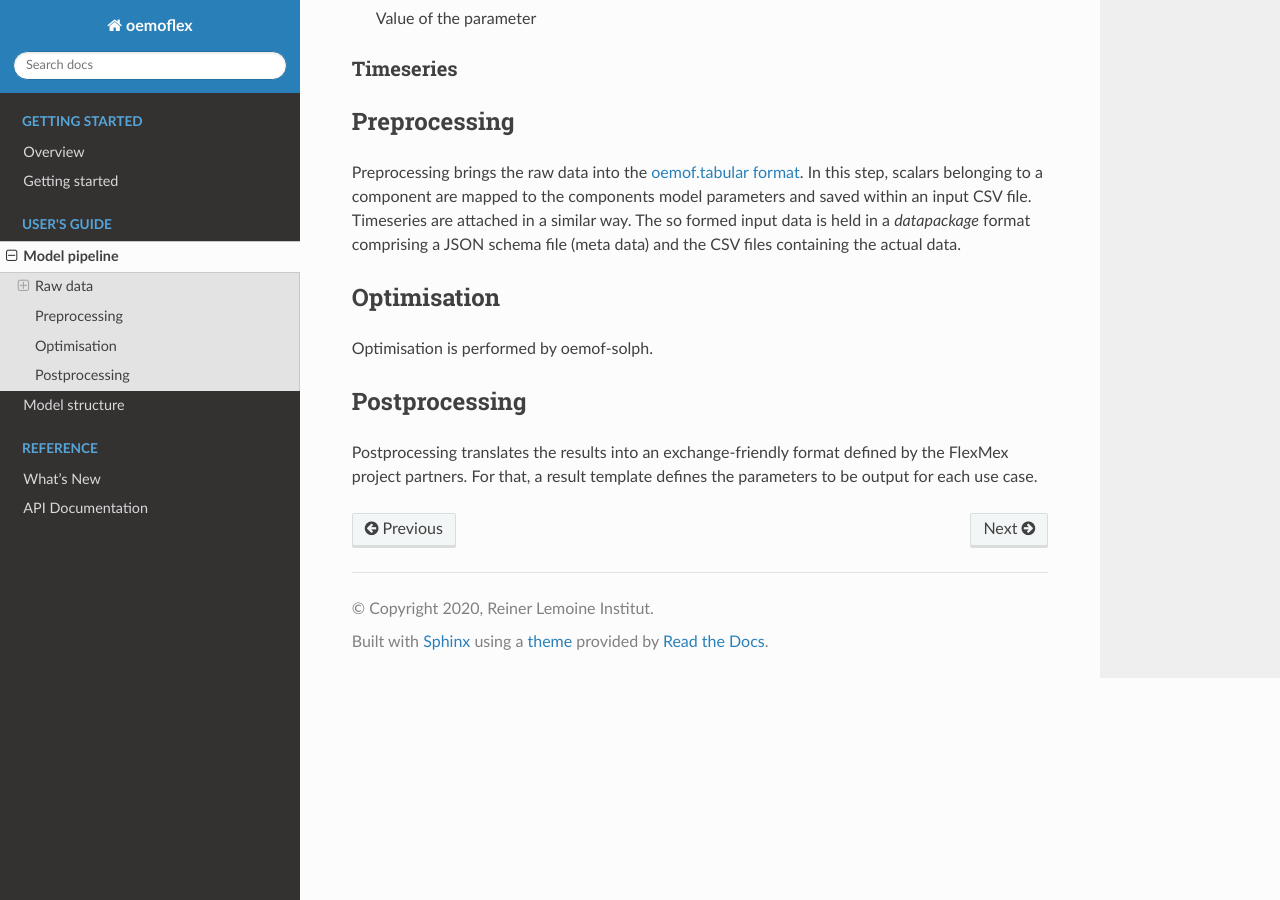
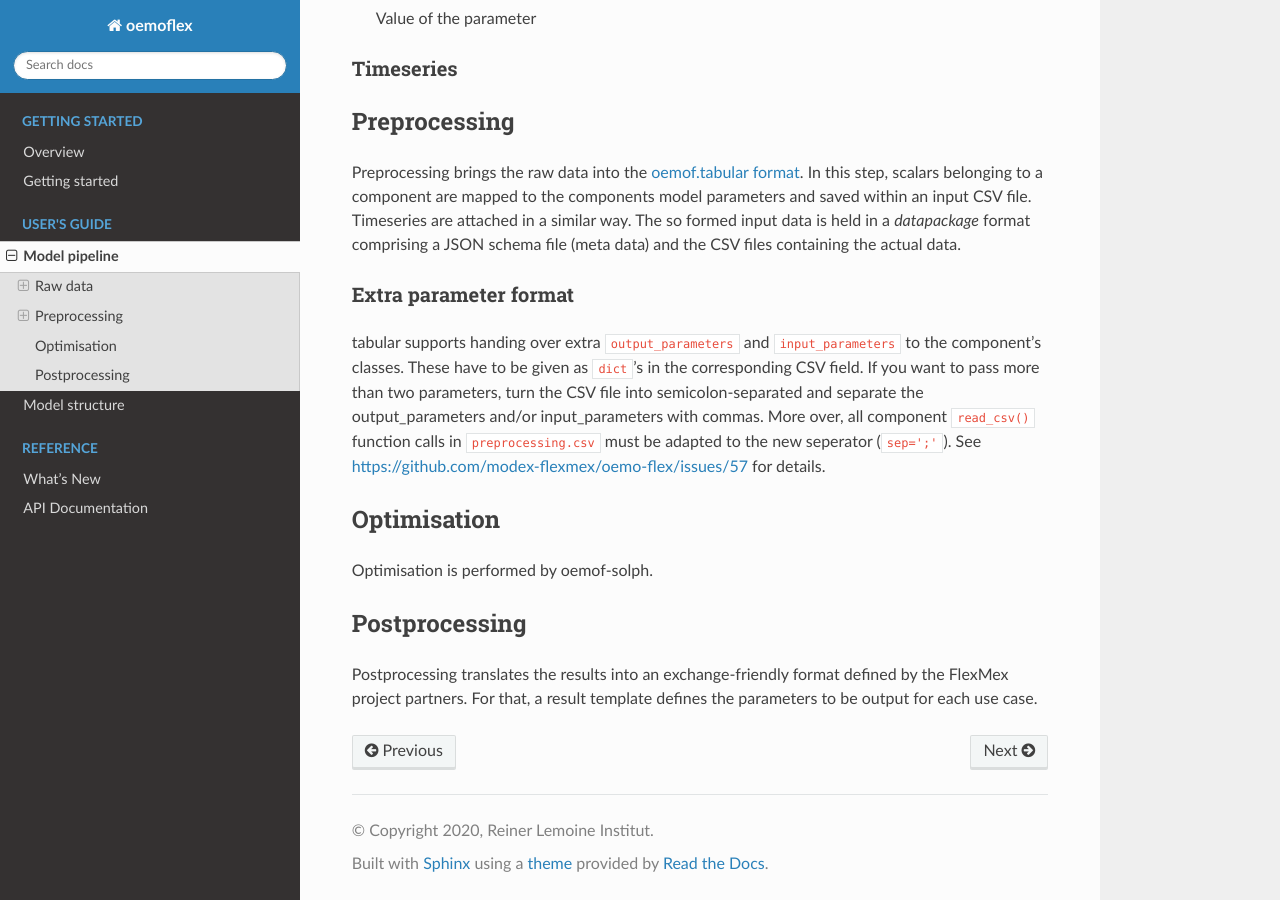
Before and after one commit to modex-flexmex/oemof-flexmex, a Sphinx documentation site: the page built from docs/model_pipeline.rst, in a window 1280 px wide and 900 px high, scrolled down 2270 px. Built offline with Sphinx 7.4.7 and the Read the Docs theme 2.0.0, drawn with Linux system fonts in a browser that asks for light colours; formulas are drawn with MathJax 3.

Commit message:
Add note on output/input-parameters

```diff
--- a/docs/model_pipeline.rst
+++ b/docs/model_pipeline.rst
@@ -102,6 +102,15 @@ In this step, scalars belonging to a component are mapped to the components mode
 Timeseries are attached in a similar way.
 The so formed input data is held in a `datapackage` format comprising a JSON schema file (meta data) and the CSV files containing the actual data.
 
+Extra parameter format
+----------------------
+
+tabular supports handing over extra ``output_parameters`` and ``input_parameters`` to the component’s classes.
+These have to be given as ``dict``’s in the corresponding CSV field.
+If you want to pass more than two parameters, turn the CSV file into semicolon-separated and separate the output_parameters and/or input_parameters with commas.
+More over, all component ``read_csv()`` function calls in ``preprocessing.csv`` must be adapted to the new seperator (``sep=';'``).
+See https://github.com/modex-flexmex/oemo-flex/issues/57 for details.
+
 Optimisation
 ============
 
```
